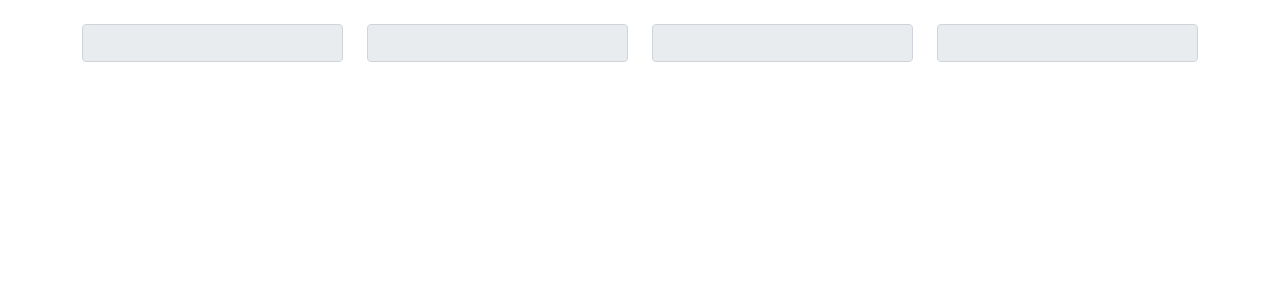
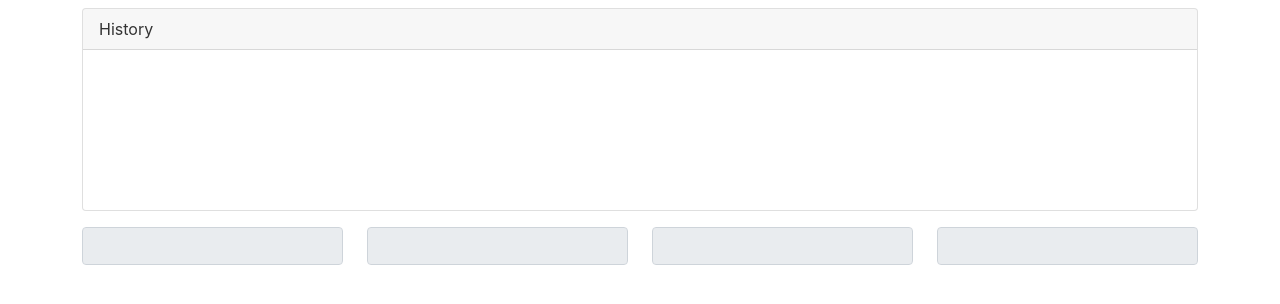
Before and after one commit to dmodena/bnc2, a Svelte app: page / in a window 1280 px wide. Shown: the top 304 px of the page. Built offline with nearby package versions, Linux system fonts and the light colour scheme.

Commit message:
Add History

```diff
--- a/src/App.svelte
+++ b/src/App.svelte
@@ -1,7 +1,9 @@
 <script>
+    import History from './game/History.svelte';
     import GuessView from './game/GuessView.svelte';
 </script>
 
 <div class="container">
+    <History />
     <GuessView />
 </div>
--- /dev/null
+++ b/src/game/History.svelte
@@ -0,0 +1,17 @@
+<style>
+    .history-container {
+        height: 160px;
+        overflow-y: scroll;
+    }
+</style>
+
+<div class="row">
+    <div class="col-12">
+    <div class="card">
+        <div class="card-header">History</div>
+        <div class="history-container">
+            <ul id="historyList" class="list-group list-group-flush"></ul>
+        </div>
+    </div>
+    </div>
+</div>
```
